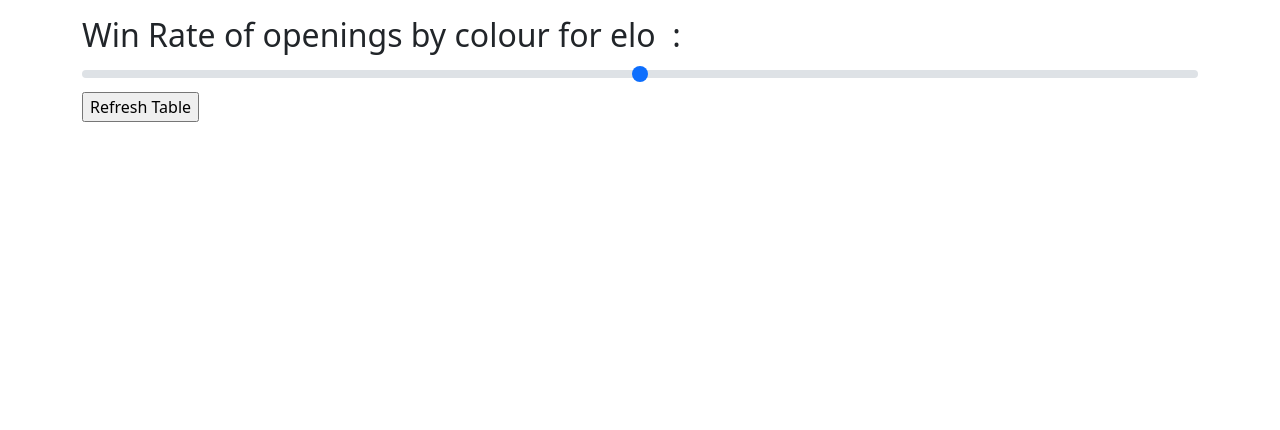
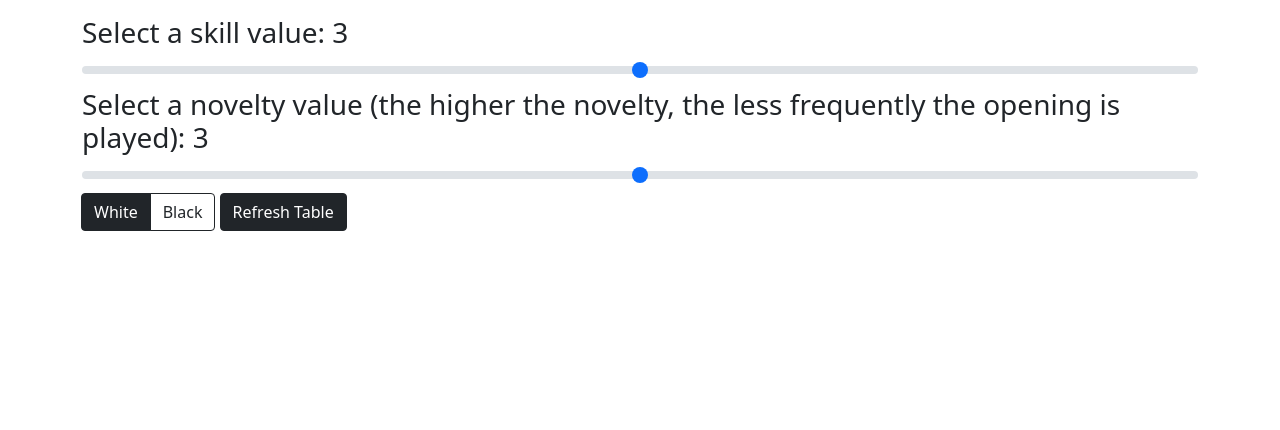
Before and after one commit to AlasdairBennett/meta-pawn, a Flask app: template project/stats/templates/stats/second_table_page.html in a window 1280 px wide. Shown: the part 152-582 px from the top of the page. Run offline with Flask 2, Linux system fonts and the light colour scheme; the template is opened without the code that fills it, so the values that code supplies are empty; parts of the project's set-up code (start-up, migrations or seed data) failed here and were passed over; some libraries are stand-ins or nearby versions.

Commit message:
Add additional input fields

```diff
--- a/project/stats/templates/stats/second_table_page.html
+++ b/project/stats/templates/stats/second_table_page.html
@@ -34,12 +34,25 @@
 
         <body>
         <!-- Display header with dynamically updating elo value -->
-        <h2 id="eloHeader">Win Rate of openings by colour for elo
-            <output id="eloOutput"></output>
-            :
-        </h2>
-        <input type="range" class="form-range" min="0" max="2600" step="100">
-        <input type="button" class="ui-button" value="Refresh Table" id="refresh_button">
+        <h3 id="eloHeader">Select a skill value:
+            <output id="eloOutput">3</output>
+        </h3>
+        <input type="range" class="form-range" min="1" max="5" step="1" id="eloInputRange">
+        <h3 id="noveltyHeader">Select a novelty value (the higher the novelty, the less frequently the opening is played):
+            <output id="noveltyOutput">3</output>
+        </h3>
+        <input type="range" class="form-range" min="1" max="5" step="1" id="noveltyInputRange">
+
+        <div class="btn-group" role="group">
+            <input type="radio" class="btn-check" name="btn-radio" id="white-btn" autocomplete="off" checked>
+            <label class="btn btn-outline-dark" for="white-btn">White</label>
+
+            <input type="radio" class="btn-check" name="btn-radio" id="black-btn" autocomplete="off">
+            <label class="btn btn-outline-dark" for="black-btn">Black</label>
+        </div>
+
+        <input type="button" class="btn btn-dark" value="Refresh Table" id="refresh_button">
+
 
         <!-- Display the dynamically updating table element -->
         <table class="table table-dark table-hover table-striped" id="dynamic_chess_table">
@@ -64,23 +77,29 @@
         <!-- Script which enables dynamic updating of both header and table with slider value -->
         {% block script %}
             <script>
-                {#<!-- This block handles updating the elo display when the slider input is triggered -->#}
+                {#<!-- This block handles updating the slider value displays -->#}
                 $(function () {
-                    var $document = $(document);
-
-                    $document.on('input', function (e) {
+                    $("#eloInputRange").on('input', function (e) {
                         document.getElementById('eloOutput').innerHTML = e.target.value;
                     });
+                    $("#noveltyInputRange").on('input', function(e) {
+                        document.getElementById('noveltyOutput').innerHTML = e.target.value;
+                    })
                 });
 
                 <!-- This part updates the table when the refresh button is clicked -->
                 $("#refresh_button").on("click", function () {
-                    var eloHTML = document.getElementById('eloOutput').innerHTML;
-                    var elo = eloHTML;
+                    var elo = document.getElementById('eloOutput').innerHTML,
+                        novelty = document.getElementById('noveltyOutput').innerHTML,
+                        whiteStatus = document.getElementById('white-btn').checked;
                     $.ajax({
                         type: 'GET',
-                        url: $SCRIPT_ROOT + "/_update_table",
-                        data: elo,
+                        url: $SCRIPT_ROOT + "/_update_second_table",
+                        data: {
+                            elo,
+                            novelty,
+                            whiteStatus
+                        },
                         dataType: 'json'
                     }).then(function (data) {
                         document.getElementById('dynamic_chess_table').innerHTML = refreshHtmlTable(data)
```
Also changed, not shown: project/stats/routes.py (+23 -11 lines), project/stats/templates/stats/main_ml_table_page.html (+22 -13 lines).
